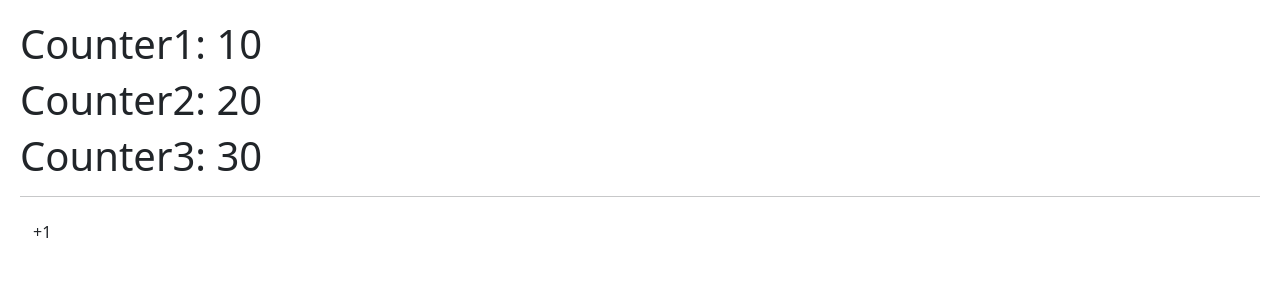
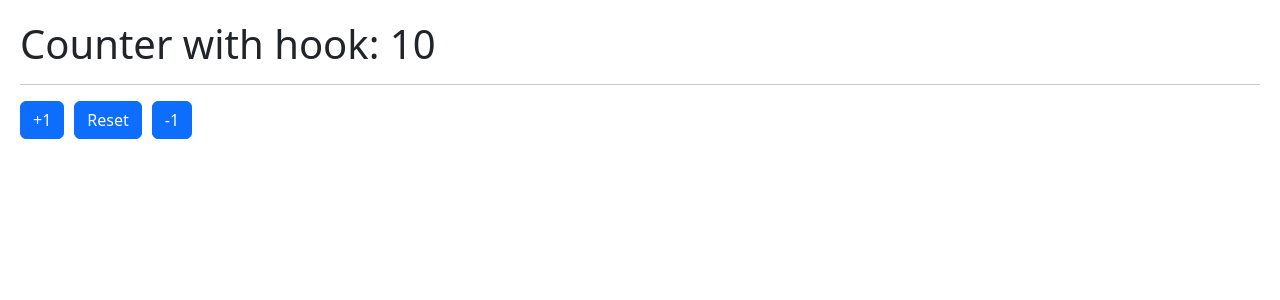
Before and after one commit to Daniels-123/CounterApp, a React (Vite) app: page / in a window 1280 px wide. Shown: the top 300 px of the page. Built offline with nearby package versions, Linux system fonts and the light colour scheme.

Commit message:
Exponer métodos del Hook

```diff
--- /dev/null
+++ b/src/01-useState/CounterWithCustomHook.jsx
@@ -0,0 +1,20 @@
+import { useCounter } from "../hooks/useCounter";
+
+
+export const CounterWithCustomHook = () => {
+
+const {counter, increment, decrement, reset } = useCounter();
+
+  return (
+    <>
+
+        <h1>Counter with hook: {counter}</h1>
+        <hr/>
+
+        <button onClick={() => increment(2)} className="btn btn-primary">+1</button>
+        <button onClick={reset} className="btn btn-primary">Reset</button>
+        <button onClick={() => decrement(2)} className="btn btn-primary">-1</button>
+
+    </>
+  )
+}
--- /dev/null
+++ b/src/hooks/useCounter.js
@@ -0,0 +1,29 @@
+import { useState } from "react"
+
+
+export const useCounter = (initialValue= 10) => {
+
+
+    const [counter, setCounter] = useState(initialValue)
+
+    const increment = (value = 1) => {
+        setCounter(counter + value);
+    }
+
+    const decrement = (value = 1) => {
+        // if (counter === 0 ) return;
+        setCounter(counter - value);
+    }
+
+    const reset = () => {
+        setCounter(initialValue);
+    }
+    return {
+        counter,
+        increment,
+         decrement,
+         reset,
+
+    }
+
+}
--- a/src/main.jsx
+++ b/src/main.jsx
@@ -1,12 +1,13 @@
 import React from 'react'
 import ReactDOM from 'react-dom/client'
-import { CounterApp } from './01-useState/CounterApp'
+//import { CounterApp } from './01-useState/CounterApp'
+import { CounterWithCustomHook } from './01-useState/CounterWithCustomHook'
 // import { HooksApp } from './HooksApp'
 
 import './index.css'
 
 ReactDOM.createRoot(document.getElementById('root')).render(
   <React.StrictMode>
-    <CounterApp />
+    <CounterWithCustomHook />
   </React.StrictMode>
 )
```
